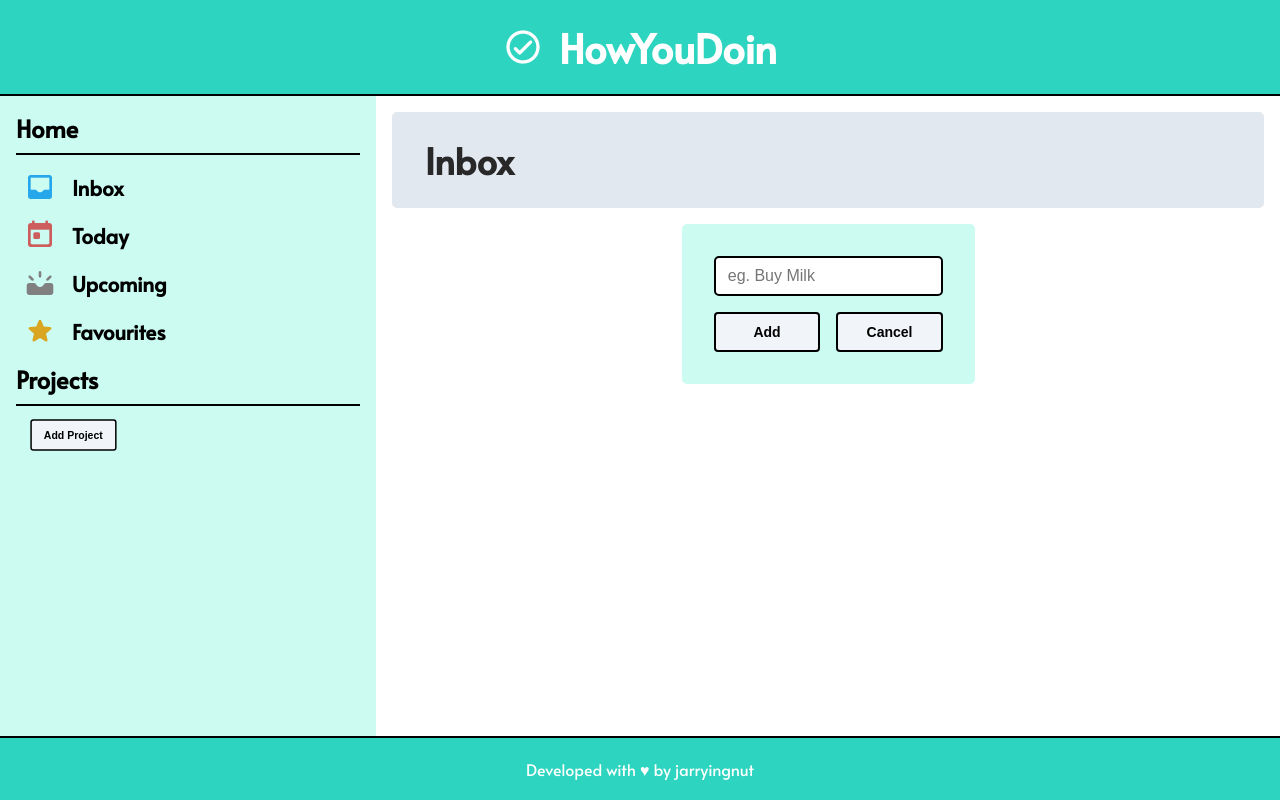
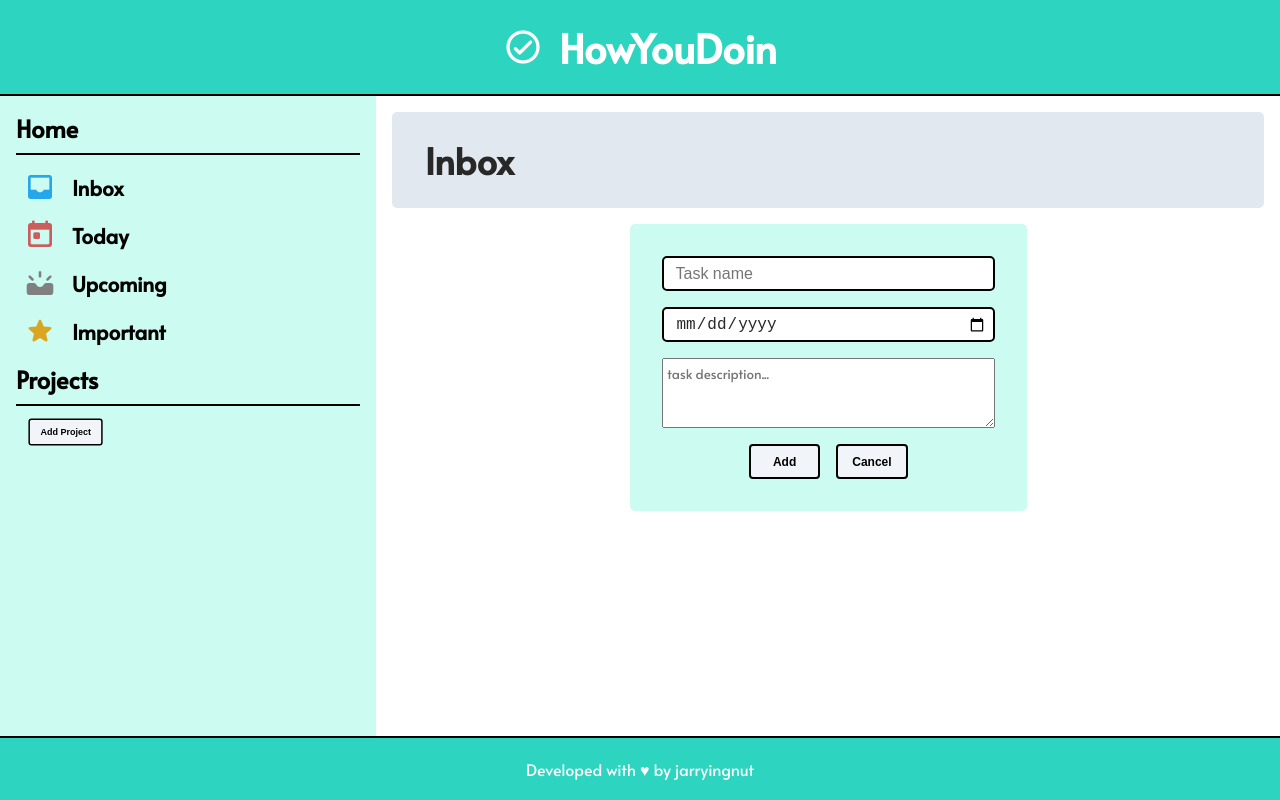
Before and after one commit to growindiedev/howyoudoin, a website built with webpack: page src/index.html in a window 1280 px wide. Both pictures are taken after a click on the button "Add task". Built offline with nearby package versions, Linux system fonts and the light colour scheme.

Commit message:
add fields to the task input form

```diff
--- a/src/index.html
+++ b/src/index.html
@@ -27,7 +27,7 @@
         </div>
         <div class="home-item">
           <span class="material-icons-round favourites">star</span>
-          <span class="home-item-text">Favourites</span>
+          <span class="home-item-text">Important</span>
         </div>
 
 
@@ -81,7 +81,9 @@
           </div> -->
         </div>
       <div class="input-form">
-        <input type="text" class="add-task-input" placeholder="eg. Buy Milk">
+        <input type="text" name="add-desc-input" class="add-task-input" placeholder="Task name">
+        <input type="date" class="date" placeholder="deadline">
+        <textarea name="description" class="add-desc-input" row="5" cols="33" placeholder="task description..."></textarea>
         <button class="push-task">Add</button>
         <button class="close-form">Cancel</button>
       </div>
--- a/src/style.scss
+++ b/src/style.scss
@@ -204,16 +204,31 @@ body {
   justify-self: center;
   display: grid;
   gap: 1rem;
-  grid-template-columns: 1fr 1fr;
+  grid-template-columns: repeat(4, 1fr);
+  grid-template-rows: 1fr 1fr 2fr 1fr;
   padding: 2rem;
-  max-height: 10rem;
+  //max-height: 10rem;
   // margin: 1rem 0;
   background-color: #ccfbf1;
   //border: 3px solid #000;
   border-radius: 5px;
 
+  .add-desc-input {
+    grid-column: 1/-1;
+    font-family: 'Alata', sans-serif;
+    padding: 0.3rem;
+  }
+
+  .push-task {
+    grid-column: 2/3;
+  }
+
+  .close-form {
+    grid-column: 3/4;
+  }
+
   button {
-    max-height: 40px;
+    max-height: 35px;
   }
 
 }
@@ -240,12 +255,12 @@ button{
   cursor: pointer;
   display: flex;
   flex-shrink: 0;
-  font-size: 14px;
+  font-size: 12px;
   font-weight: 600;
   justify-content: center;
   line-height: 1;
   overflow: hidden;
-  padding: 12px 16px;
+  padding: 10px 14px;
   text-decoration: none;
   text-overflow: ellipsis;
   transition: all .14s ease-out;
@@ -268,7 +283,7 @@ input {
   grid-column: 1/-1;
   border: 2px solid #000;
   border-radius: 5px;
-  height: 40px;
+  height: 35px;
   line-height: normal;
   color: #282828;
   display: block;
```
